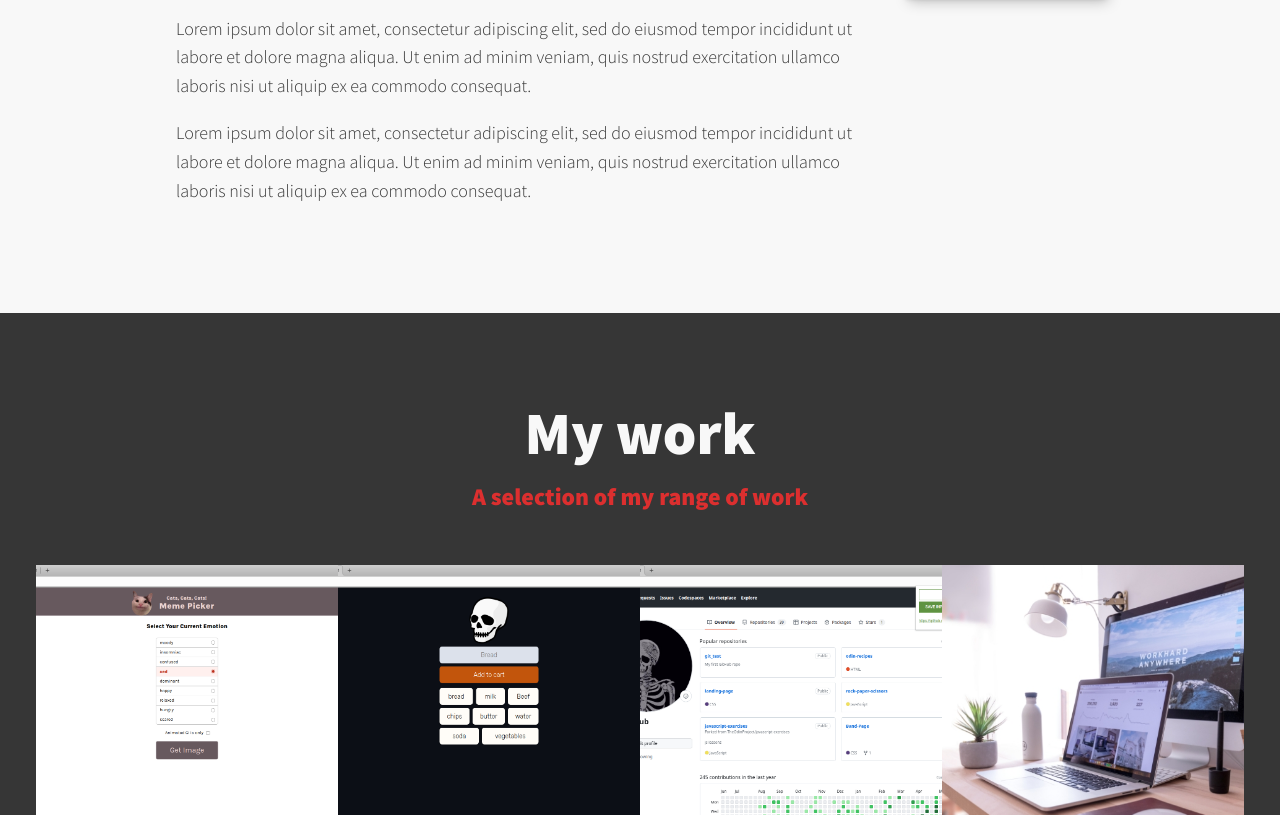
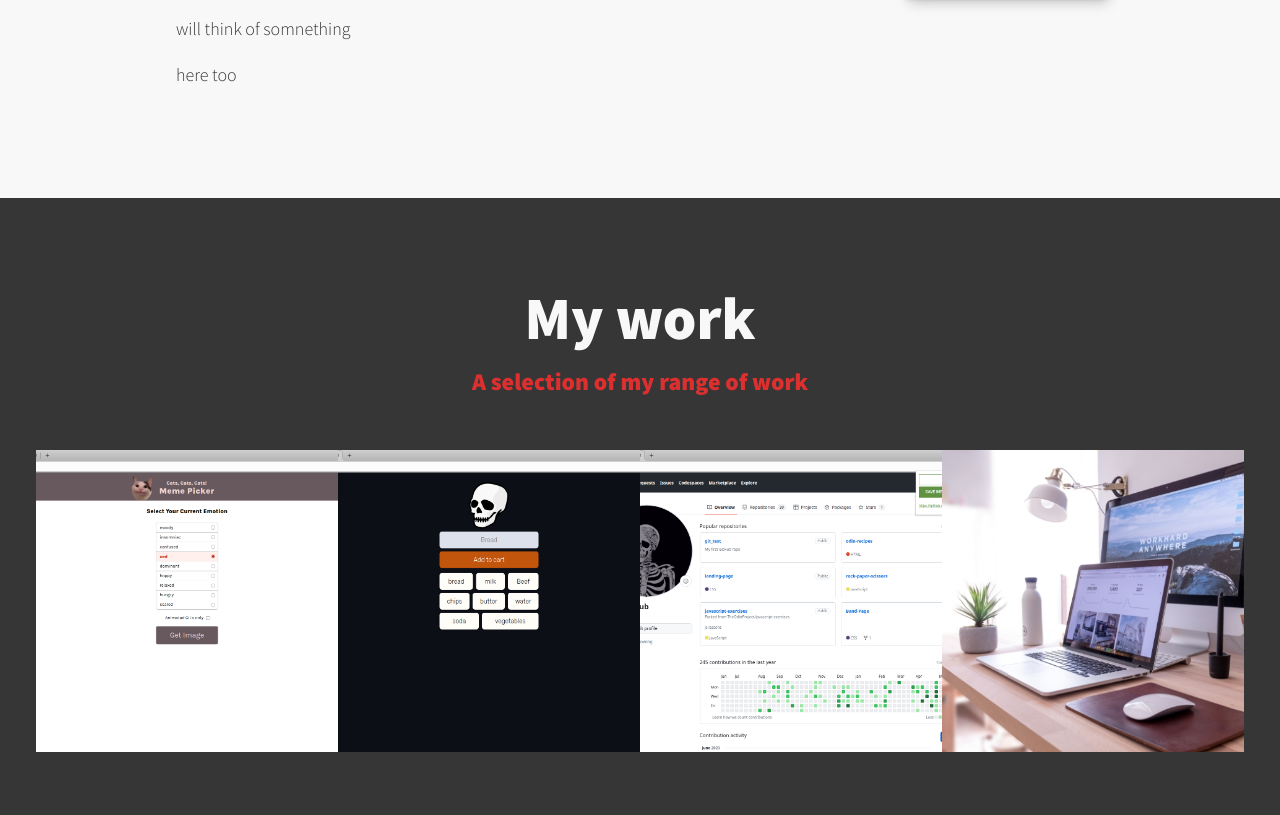
Before and after one commit to evstraub/portfolio0623, a website built with Vite: page index.html in a window 1280 px wide. Shown: the part 1469-2284 px from the top of the page. Built offline with nearby package versions, Linux system fonts and the light colour scheme.

Commit message:
about me

```diff
--- a/index.html
+++ b/index.html
@@ -67,8 +67,8 @@
            <p class="section__subtitle section__subtitle--about">Web Developer from Ann Arbor Michigan</p>
 
            <div class="about-me__body">
-               <p>Lorem ipsum dolor sit amet, consectetur adipiscing elit, sed do eiusmod tempor incididunt ut labore et dolore magna aliqua. Ut enim ad minim veniam, quis nostrud exercitation ullamco laboris nisi ut aliquip ex ea commodo consequat.</p>
-               <p>Lorem ipsum dolor sit amet, consectetur adipiscing elit, sed do eiusmod tempor incididunt ut labore et dolore magna aliqua. Ut enim ad minim veniam, quis nostrud exercitation ullamco laboris nisi ut aliquip ex ea commodo consequat.</p>
+               <p>will think of somnething</p>
+               <p>here too </p>
            </div>
 
            <img src="/img/HAZER_9.JPEG" alt="" class="about-me__img">
```
